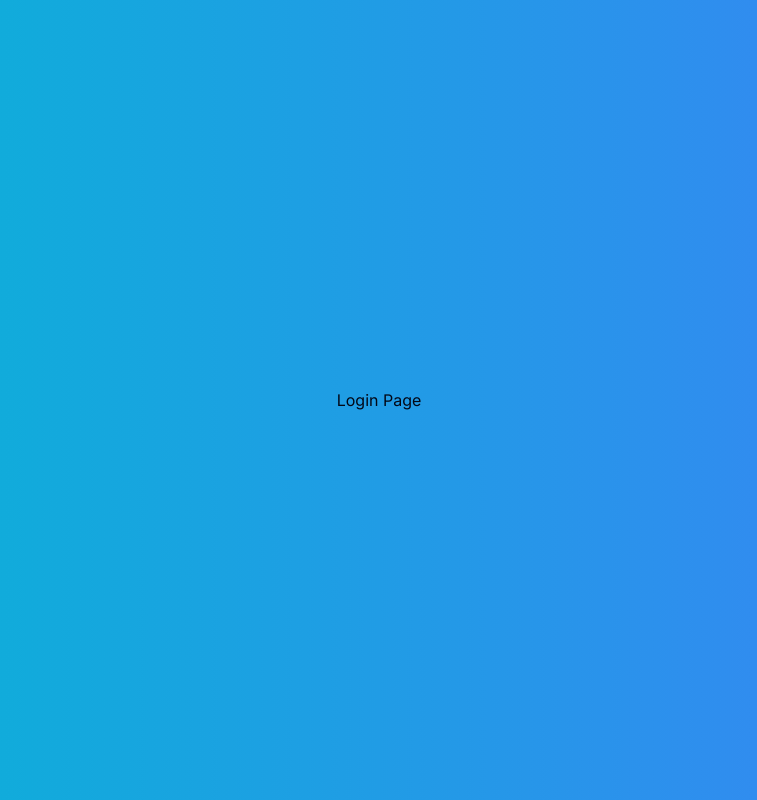
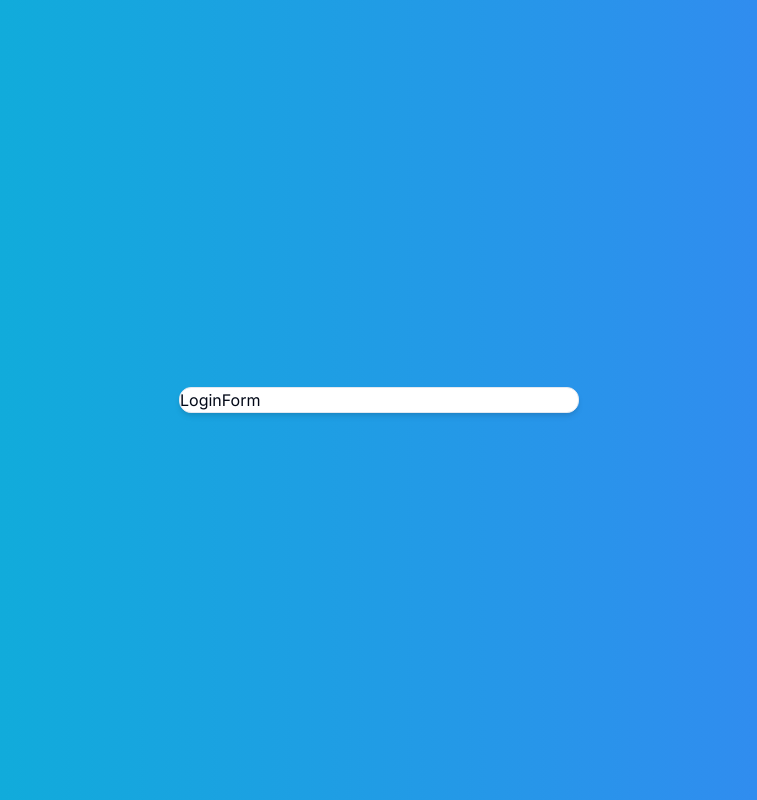
Before and after one commit to im-azad/next-auth, a Next.js app: page /auth/login in a window 1280 px wide. Shown: the whole page, without its empty margins (261-1018 px from the left). Built offline with nearby package versions, Linux system fonts and the light colour scheme.

Commit message:
card component add

```diff
--- a/app/auth/login/page.tsx
+++ b/app/auth/login/page.tsx
@@ -1,7 +1,9 @@
+import LoginForm from "@/components/auth/LoginForm"
+
 const LoinPage = () => {
     return (
         <div>
-            Login Page
+            <LoginForm></LoginForm>
         </div>
     )
 }
--- /dev/null
+++ b/components/auth/CardWrapper.tsx
@@ -0,0 +1,32 @@
+
+"use client"
+
+import {Card, CardHeader, CardFooter, CardContent} from "@/components/ui/card"
+
+interface CardWrapperProps {
+    children: React.ReactNode;
+    headerLabel: string;
+    footerLabel: string;
+    backButtonLabel: string;
+    backButtonHref: string;
+    showSocial?: boolean;
+
+}
+
+
+const CardWrapper = ({
+    children,
+    headerLabel,
+    footerLabel,
+    backButtonLabel,
+    backButtonHref,
+    showSocial = true,
+} : CardWrapperProps) => {
+  return (
+    <Card className="w-[400px] shadow-md">
+        {children}
+    </Card>
+  )
+}
+
+export default CardWrapper
--- /dev/null
+++ b/components/auth/LoginForm.tsx
@@ -0,0 +1,17 @@
+import CardWrapper from "./CardWrapper";
+
+const LoginForm = () => {
+    return (
+        <CardWrapper
+            headerLabel="Welcome back"
+            footerLabel="Don't have an account?"
+            backButtonLabel="Sign up"
+            backButtonHref="/auth/rigister"
+            showSocial
+        >
+            LoginForm
+        </CardWrapper>
+    );
+};
+
+export default LoginForm;
--- /dev/null
+++ b/components/ui/card.tsx
@@ -0,0 +1,76 @@
+import * as React from "react"
+
+import { cn } from "@/lib/utils"
+
+const Card = React.forwardRef<
+  HTMLDivElement,
+  React.HTMLAttributes<HTMLDivElement>
+>(({ className, ...props }, ref) => (
+  <div
+    ref={ref}
+    className={cn(
+      "rounded-xl border bg-card text-card-foreground shadow",
+      className
+    )}
+    {...props}
+  />
+))
+Card.displayName = "Card"
+
+const CardHeader = React.forwardRef<
+  HTMLDivElement,
+  React.HTMLAttributes<HTMLDivElement>
+>(({ className, ...props }, ref) => (
+  <div
+    ref={ref}
+    className={cn("flex flex-col space-y-1.5 p-6", className)}
+    {...props}
+  />
+))
+CardHeader.displayName = "CardHeader"
+
+const CardTitle = React.forwardRef<
+  HTMLParagraphElement,
+  React.HTMLAttributes<HTMLHeadingElement>
+>(({ className, ...props }, ref) => (
+  <h3
+    ref={ref}
+    className={cn("font-semibold leading-none tracking-tight", className)}
+    {...props}
+  />
+))
+CardTitle.displayName = "CardTitle"
+
+const CardDescription = React.forwardRef<
+  HTMLParagraphElement,
+  React.HTMLAttributes<HTMLParagraphElement>
+>(({ className, ...props }, ref) => (
+  <p
+    ref={ref}
+    className={cn("text-sm text-muted-foreground", className)}
+    {...props}
+  />
+))
+CardDescription.displayName = "CardDescription"
+
+const CardContent = React.forwardRef<
+  HTMLDivElement,
+  React.HTMLAttributes<HTMLDivElement>
+>(({ className, ...props }, ref) => (
+  <div ref={ref} className={cn("p-6 pt-0", className)} {...props} />
+))
+CardContent.displayName = "CardContent"
+
+const CardFooter = React.forwardRef<
+  HTMLDivElement,
+  React.HTMLAttributes<HTMLDivElement>
+>(({ className, ...props }, ref) => (
+  <div
+    ref={ref}
+    className={cn("flex items-center p-6 pt-0", className)}
+    {...props}
+  />
+))
+CardFooter.displayName = "CardFooter"
+
+export { Card, CardHeader, CardFooter, CardTitle, CardDescription, CardContent }
```
